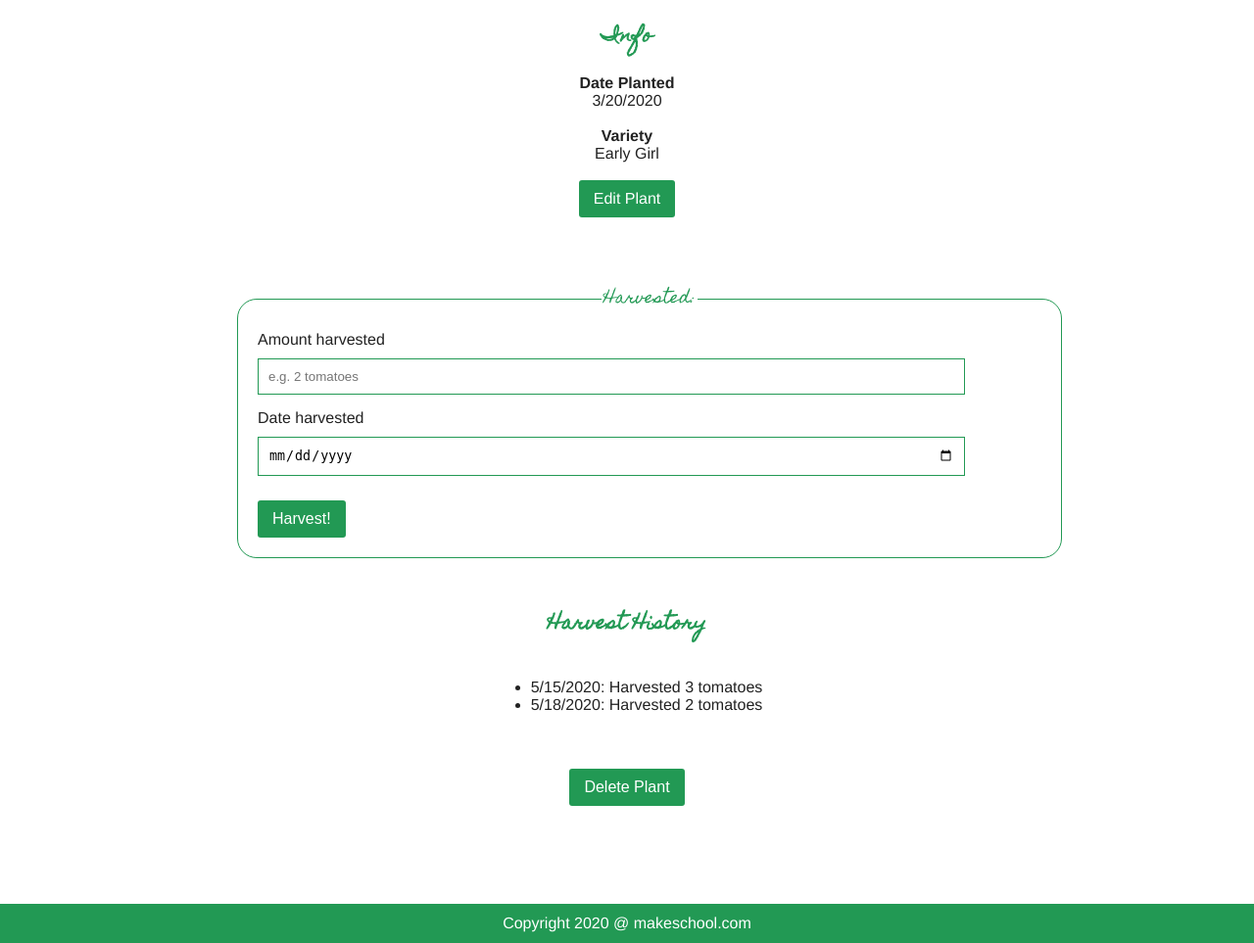
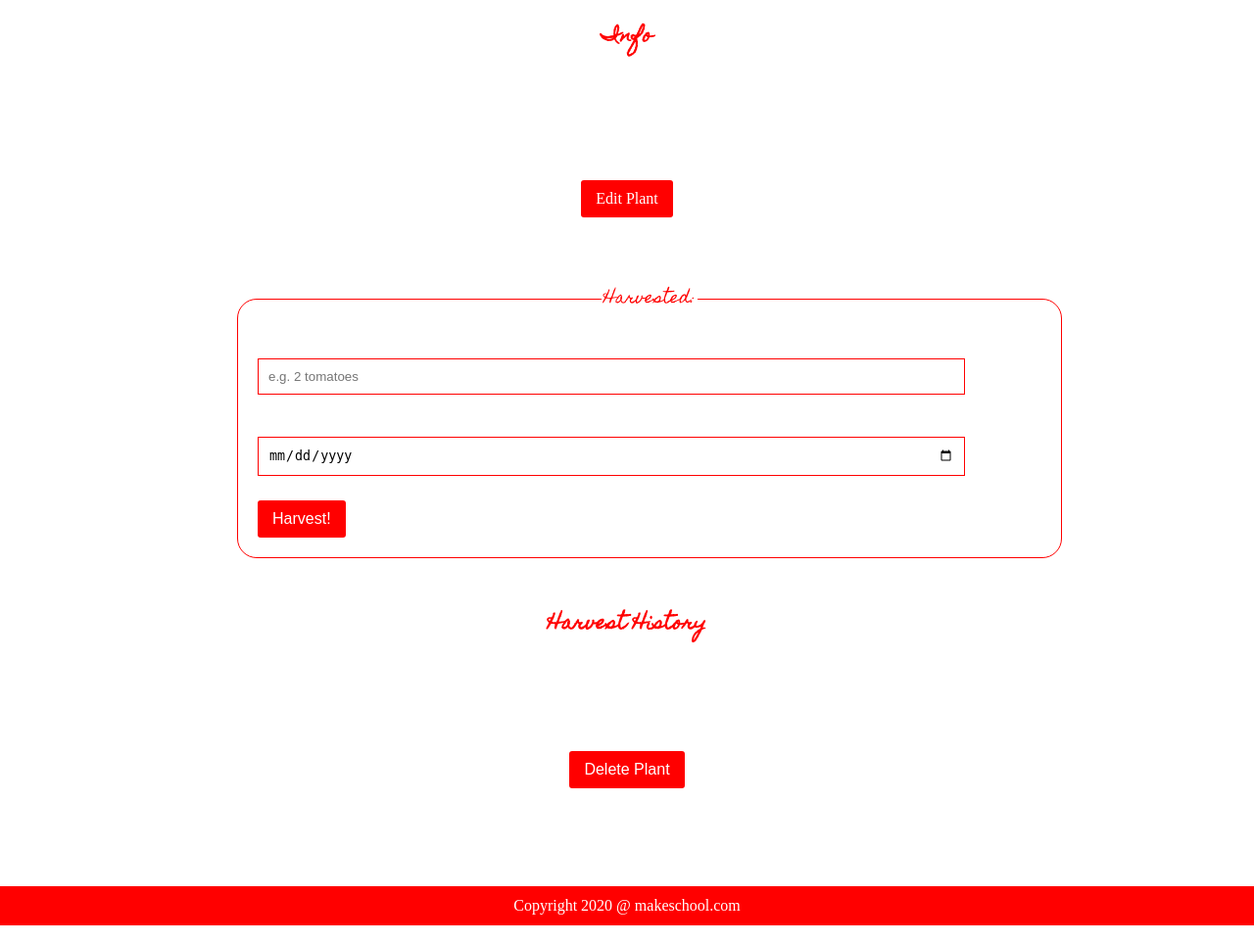
Before and after one commit to alisherbegmatov/Databases, a Flask app: template templates/detail.html in a window 1280 px wide. Shown: the part 473-1436 px from the top of the page at 98% size. Run offline with Flask 2, Linux system fonts and the light colour scheme; the template is opened without the code that fills it: most values are stand-ins (such as "Sample title", 1, 10 or a date in 2020); grey boxes marked "Sample" are stand-in pictures; some libraries are stand-ins or nearby versions.

Commit message:
Completed all challenges
Completed all challenges

```diff
--- a/app.py
+++ b/app.py
@@ -15,113 +15,125 @@
 # ROUTES
 ############################################################
 
+# LIST PLANTS
 @app.route('/')
 def plants_list():
+
     """Display the plants list page."""
-
-    # TODO: Replace the following line with a database call to retrieve *all*
-    # plants from the Mongo database's `plants` collection.
-    plants_data = ''
+    plants_data = mongo.db.plants.find({})
 
     context = {
         'plants': plants_data,
     }
+
     return render_template('plants_list.html', **context)
+
 
 @app.route('/about')
 def about():
+
     """Display the about page."""
     return render_template('about.html')
 
+
+# CREAT A PLANT
 @app.route('/create', methods=['GET', 'POST'])
 def create():
-    """Display the plant creation page & process data from the creation form."""
+
+    """Display the plant creation page and process data from the creation form."""
     if request.method == 'POST':
-        # TODO: Get the new plant's name, variety, photo, & date planted, and
-        # store them in the object below.
+
         new_plant = {
-            'name': '',
-            'variety': '',
-            'photo_url': '',
-            'date_planted': ''
+            'name': request.form.get('plant_name'),
+            'variety': request.form.get('variety'),
+            'photo_url': request.form.get('photo'),
+            'date_planted': request.form.get('date_planted')
         }
-        # TODO: Make an `insert_one` database call to insert the object into the
-        # database's `plants` collection, and get its inserted id. Pass the
-        # inserted id into the redirect call below.
 
-        return redirect(url_for('detail', plant_id=''))
+        results = mongo.db.plants.insert_one(new_plant)
+        results_id = results.inserted_id
+
+        return redirect(url_for('detail', plant_id=results_id))
 
     else:
         return render_template('create.html')
 
+
+# PLANTS DETAIL
 @app.route('/plant/<plant_id>')
 def detail(plant_id):
+
     """Display the plant detail page & process data from the harvest form."""
-
-    # TODO: Replace the following line with a database call to retrieve *one*
-    # plant from the database, whose id matches the id passed in via the URL.
-    plant_to_show = ''
-
-    # TODO: Use the `find` database operation to find all harvests for the
-    # plant's id.
-    # HINT: This query should be on the `harvests` collection, not the `plants`
-    # collection.
-    harvests = ''
+    plant_to_show = mongo.db.plants.find_one({'_id': ObjectId(plant_id)})
+    harvest = list(mongo.db.harvest.find({'plant_id':plant_id}))
+    print(harvest)
 
     context = {
-        'plant' : plant_to_show,
-        'harvests': harvests
+        'plant' : plant_to_show['name'],
+        'date_planted' : plant_to_show['date_planted'],
+        'harvest': harvest,
+        'variety' : plant_to_show['variety'],
+        'photo_url' : plant_to_show['photo_url'],
+        'plant_id' : plant_id
     }
+
     return render_template('detail.html', **context)
 
+
+# ADD A HARVEST
 @app.route('/harvest/<plant_id>', methods=['POST'])
 def harvest(plant_id):
-    """
-    Accepts a POST request with data for 1 harvest and inserts into database.
-    """
 
-    # TODO: Create a new harvest object by passing in the form data from the
-    # detail page form.
     new_harvest = {
-        'quantity': '', # e.g. '3 tomatoes'
-        'date': '',
+        'quantity': request.form.get('harvested_amount'),
+        'date': request.form.get('date_planted'),
         'plant_id': plant_id
     }
 
-    # TODO: Make an `insert_one` database call to insert the object into the
-    # `harvests` collection of the database.
+    mongo.db.harvest.insert_one(new_harvest)
 
     return redirect(url_for('detail', plant_id=plant_id))
 
+
+# EDIT PLANT
 @app.route('/edit/<plant_id>', methods=['GET', 'POST'])
 def edit(plant_id):
+
     """Shows the edit page and accepts a POST request with edited data."""
     if request.method == 'POST':
-        # TODO: Make an `update_one` database call to update the plant with the
-        # given id. Make sure to put the updated fields in the `$set` object.
 
+        plant = {
+            'name': request.form.get('plant_name'),
+            'variety': request.form.get('variety'),
+            'photo_url': request.form.get('photo'),
+            'date_planted': request.form.get('date_planted')
+        }
+
+        mongo.db.plants.update_one( {'_id': ObjectId(plant_id)}, {'$set': plant})
 
         return redirect(url_for('detail', plant_id=plant_id))
     else:
-        # TODO: Make a `find_one` database call to get the plant object with the
-        # passed-in _id.
-        plant_to_show = ''
+
+        plant_to_show = mongo.db.plants.find_one({'_id': ObjectId(plant_id)})
 
         context = {
-            'plant': plant_to_show
+            'plant': plant_to_show['name'],
+            'variety': plant_to_show['variety'],
+            'photo_url' : plant_to_show['photo_url'],
+            'date_planted': plant_to_show['date_planted']
         }
 
         return render_template('edit.html', **context)
 
+
+# DELETE PLANT
 @app.route('/delete/<plant_id>', methods=['POST'])
 def delete(plant_id):
-    # TODO: Make a `delete_one` database call to delete the plant with the given
-    # id.
 
-    # TODO: Also, make a `delete_many` database call to delete all harvests with
-    # the given plant id.
+    mongo.db.plants.delete_one({'_id': ObjectId(plant_id)})
+
+    mongo.db.harvest.delete_many({'plant_id':plant_id})
 
     return redirect(url_for('plants_list'))
-
 if __name__ == '__main__':
     app.run(debug=True)
--- a/static/index.js
+++ b/static/index.js
@@ -1,3 +1,3 @@
 function confirm_delete() {
-    return confirm('Are you sure you want to delete?')
+  return confirm('Are you sure you want to delete?')
 }
--- a/static/style.css
+++ b/static/style.css
@@ -1,6 +1,6 @@
 body {
-    color: #222;
-    font-family: 'Helvetica', sans-serif;
+  color: #ffffff;
+  font-family: 'Futura';
   margin: 0;
   padding: 0;
   position: relative;
@@ -32,7 +32,7 @@
   height: 40px;
   display: flex;
   justify-content: center;
-    background-color: #229954;
+  background-color: #ff0000;
   position: relative;
   top: 0;
   left: 0
@@ -41,8 +41,8 @@
 nav a {
   margin: auto 0;
   padding: 0 25px;
-    background-color: #229954;
-    color: white;
+  background-color:#ff0000;
+  color: #ffffff;
   text-decoration: none;
 }
 
@@ -55,8 +55,8 @@
   justify-content: center;
   align-items: center;
   align-content: center;
-    background-color: #229954;
-    color: white;
+  background-color: #ff0000;
+  color: #ffffff;
   position: absolute;
   bottom: 0;
   left: 0
@@ -64,9 +64,9 @@
 
 a.nav, input.nav, form input.submit {
   border: none;
-    background-color: #229954;
+  background-color: #ff0000;
   border-radius: 3px;
-    color: white;
+  color: #ffffff;
   padding: 10px 15px;
   text-decoration: none;
   font-size: 1em;
@@ -85,9 +85,9 @@
 }
 
 div.card {
-    /* box-shadow: 0 4px 8px 0 rgba(0,0,0,0.2);
+  box-shadow: 0 4px 8px 0 #000000;
   transition: 0.3s; */
-    border: 1px solid #229954;
+  border: 1px solid #ff0000;
   border-radius: 10px;
   width: 200px;
   height: 200px;
@@ -110,14 +110,14 @@
 }
 
 div.card-content a {
-    color: #229954;
+  color: #ff0000;
   font-weight: bold;
   text-decoration: none;
   align-self: center;
 }
 
 h1, h2, h3 {
-    color: #229954;
+  color: #ff0000;
   font-family: 'Homemade Apple', cursive;
 }
 
@@ -130,14 +130,14 @@
 }
 
 form fieldset {
-    border: 1px solid #229954;
+  border: 1px solid #ff0000;
   border-radius: 20px;
   padding: 10px 20px;
   width: 100%;
 }
 
 form legend {
-    color: #229954;
+  color: #ff0000;
   text-align: center;
   font-family: 'Homemade Apple', cursive;
 }
@@ -149,7 +149,7 @@
 }
 
 form input {
-    border: 1px solid #229954;
+  border: 1px solid #ff0000;
   padding: 10px;
   margin: 10px 0;
   max-width: 700px;
@@ -170,5 +170,5 @@
 
 div.harvest-history {
   margin: 30px 0;
-    color: #666;
+  color: #777777;
 }
--- a/templates/base.html
+++ b/templates/base.html
@@ -7,6 +7,7 @@
 </head>
 <body>
 
+  <!-- NAV -->
   <nav>
     <a href="/">Home</a>
     <a href="/about">About</a>
@@ -14,11 +15,14 @@
 
   {% block content %}{% endblock %}
 
-
-        <footer><div>
+  <!-- FOOTER -->
+  <footer>
+    <div>
       Copyright 2020 @ makeschool.com
-        </div></footer>
+    </div>
+  </footer>
 
   <script src="/static/index.js"></script>
+
 </body>
 </html>
--- a/templates/create.html
+++ b/templates/create.html
@@ -5,6 +5,7 @@
 <main>
   <h1>New Plant</h1>
 
+  <!-- FORM -->
   <form method='POST'>
     <fieldset>
       <legend>Please fill out your plant's info:</legend>
@@ -32,6 +33,7 @@
       <input type="submit" class="submit" value="Submit!">
     </fieldset>
   </form>
+
 </main>
 
 {% endblock content %}
--- a/templates/detail.html
+++ b/templates/detail.html
@@ -1,38 +1,32 @@
 {% extends 'base.html' %}
 {% block content %}
 
+<!-- Replaced the name, photo, variety, date planted, & id with the plant object's actual data, using what is passed from the route's context.  -->
 
-{#
-    TODO: Much of the data on this page is hard-coded! Replace the name, photo,
-    variety, date planted, & id with the plant object's actual data, using what
-    is passed from the route's context.
-
-    HINT: For example, you can use `plant.name` or `plant['name']` for the
-    plant's name.
-#}
+<!-- Created a for loop to loop over all harvests -->
 
 <main>
-        <h1>Tomato</h1>
 
-        <img src="https://www.almanac.com/sites/default/files/styles/primary_image_in_article/public/image_nodes/tomatoes_helios4eos_gettyimages-edit.jpeg?itok=4KrW14a4">
+  <h1>{{plant}}</h1>
+  <img src="{{photo_url}}">
 
-
-
+  <!-- SECTION -->
   <section id="info">
     <h3>Info</h3>
 
     <strong>Date Planted</strong>
-            3/20/2020
+    {{date_planted}}
     <br><br>
 
     <strong>Variety</strong>
-            Early Girl
+    {{variety}}
     <br><br>
 
-            <a class="nav" href="/edit/123456">Edit Plant</a><br><br>
+    <a class="nav" href="/edit/{{plant_id}}">Edit Plant</a><br><br>
   </section>
 
-        <form action="/harvest/123456" method="POST">
+  <!-- FORM -->
+  <form action="/harvest/{{plant_id}}" method="POST">
     <fieldset>
       <legend>Harvested:</legend>
 
@@ -50,22 +44,22 @@
     </fieldset>
   </form>
 
-        {#
-            TODO: Create a for loop here to loop over all harvests (passed in
-            from the route's context) and display their information.
-        #}
+  <!-- SECTION -->
   <section id="harvest-history">
     <h3>Harvest History</h3>
 
     <ul>
-                <li>5/15/2020: Harvested 3 tomatoes</li>
-                <li>5/18/2020: Harvested 2 tomatoes</li>
+      {% for data in harvest %}
+      <li>{{data.quantity}} {{plant}} harvested on, {{data.date}}</li>
+      {% endfor %}
     </ul>
+
   </section>
 
-        <form action="/delete/123456" method='POST' id="delete-form" onsubmit="return confirm_delete()">
+  <form action="/delete/{{plant_id}}" method='POST' id="delete-form" onsubmit="return confirm_delete()">
     <input type="submit" class="nav" onclick="delete_modal()" value="Delete Plant">
   </form>
+
 </main>
 
 {% endblock content %}
```
Also changed, not shown: templates/about.html (+11 -6 lines), templates/edit.html (+7 -8 lines), templates/plants_list.html (+10 -31 lines). Lines whose indentation alone changed are shown as unchanged.
